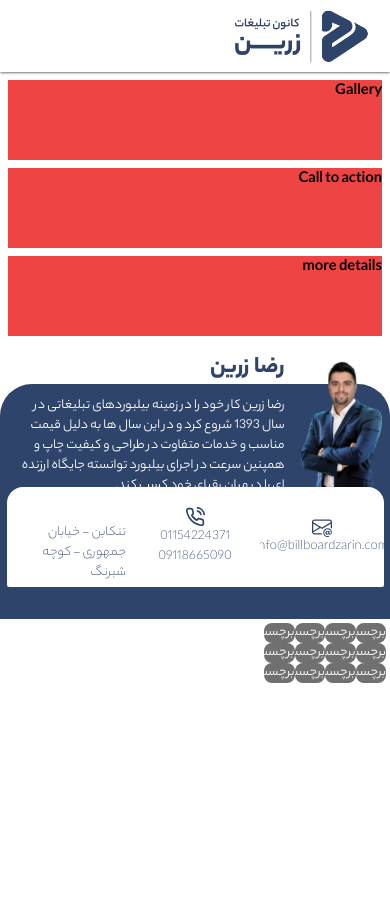
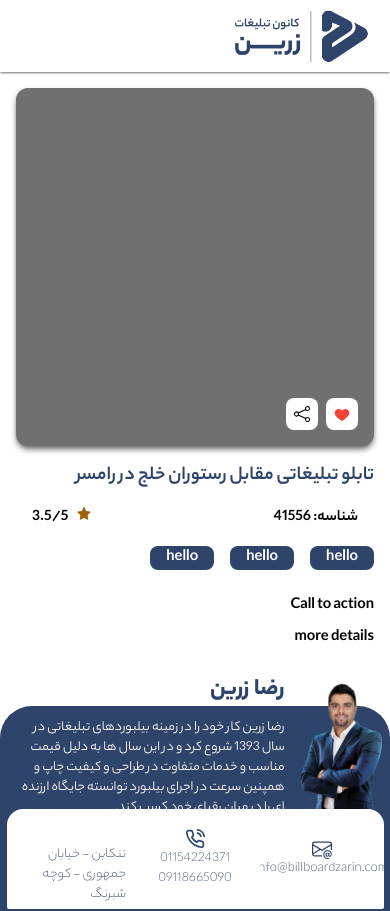
Before and after one commit to bparham76/zarrin, a React (Create React App) app: page / in a window 390 px wide. Shown: the top 911 px of the page. Before the commit the page ends 844 px from the top, so only its background shows below. Built offline with nearby package versions, Linux system fonts and the light colour scheme; some icons are missing.

Commit message:
billboard details mobile

```diff
--- a/src/components/sections/billboard-details/Gallery.jsx
+++ b/src/components/sections/billboard-details/Gallery.jsx
@@ -1,7 +1,36 @@
-import React from 'react';
+import './styles/gallery.scss';
+import { FcLike } from 'react-icons/fc';
+import { BsShare } from 'react-icons/bs';
+import { AiFillStar } from 'react-icons/ai';
 
 const Gallery = () => {
-	return <div>Gallery</div>;
+	return (
+		<div className='gallery-container'>
+			<div className='image'>
+				<div className='buttons'>
+					<button>
+						<FcLike />
+					</button>
+					<button>
+						<BsShare />
+					</button>
+				</div>
+			</div>
+			<div className='info'>
+				<h4>تابلو تبلیغاتی مقابل رستوران خلج در رامسر</h4>
+				<div>
+					<p>شناسه: 41556</p>
+					<p>
+						<AiFillStar className='text-yellow-700' />
+						3.5/5
+					</p>
+				</div>
+				<p>hello</p>
+				<p>hello</p>
+				<p>hello</p>
+			</div>
+		</div>
+	);
 };
 
 export default Gallery;
--- a/src/components/sections/billboard-details/index.js
+++ b/src/components/sections/billboard-details/index.js
@@ -0,0 +1,3 @@
+import Gallery from './Gallery';
+
+export { Gallery };
--- /dev/null
+++ b/src/components/sections/billboard-details/styles/gallery.scss
@@ -0,0 +1,42 @@
+@tailwind components;
+
+@layer components{
+    // @media screen and(max-width: theme('screens.sm')) {
+    @media screen {
+        .gallery-container{
+            @apply w-full;
+
+            .image{
+                @apply w-full relative aspect-square rounded-xl bg-z-gray shadow-z-gray shadow-md;
+
+                .buttons {
+                    @apply absolute bottom-0 right-0 p-4 w-full flex gap-2;
+
+                    button {
+                        @apply bg-white rounded-lg p-2;
+                    }
+                }
+            }
+
+            .info{
+                @apply w-full flex flex-wrap gap-4 py-4;
+
+                h4{
+                    @apply w-full basis-full shrink-0 text-z-dark-blue text-xl font-bold;
+                }
+
+                &>div{
+                    @apply basis-full shrink-0 flex justify-between;
+
+                    p{
+                        @apply text-black bg-transparent rounded-none;
+                    }
+                }
+
+                p {
+                    @apply flex gap-2 px-4 rounded-lg text-white bg-z-dark-blue;
+                }
+            }
+        }
+    }
+}
--- a/src/pages/BillboardDetails.jsx
+++ b/src/pages/BillboardDetails.jsx
@@ -1,12 +1,15 @@
 import './styles/billboarddetails.scss';
 import { Header, Footer } from '../components/sections';
+import { Gallery } from '../components/sections/billboard-details';
 
 const BillboardDetails = () => {
 	return (
 		<>
 			<Header />
 			<div className='page'>
-				<div className='gallery'>Gallery</div>
+				<div className='gallery'>
+					<Gallery />
+				</div>
 				<div className='cta'>Call to action</div>
 				<div className='description'>more details</div>
 			</div>
--- a/src/pages/styles/billboarddetails.scss
+++ b/src/pages/styles/billboarddetails.scss
@@ -3,18 +3,18 @@
 @layer components{
     @media screen and (max-width: theme('screens.sm')) {
         .page{
-            @apply w-full flex flex-wrap gap-2 p-2 bg-transparent;
+            @apply w-full flex flex-wrap gap-2 p-4 bg-transparent;
 
             .gallery{
-                @apply w-full p-0 m-0 h-[5rem] bg-red-500 basis-full flex-shrink-0;
+                @apply w-full p-0 m-0 basis-full flex-shrink;
             }
 
             .cta{
-                @apply w-full p-0 m-0 h-[5rem] bg-red-500 basis-full flex-shrink-0;
+                @apply w-full p-0 m-0 basis-full flex-shrink;
             }
 
             .description{
-                @apply w-full p-0 m-0 h-[5rem] bg-red-500 basis-full flex-shrink-0;
+                @apply w-full p-0 m-0 basis-full flex-shrink;
             }
         }
     }
```
